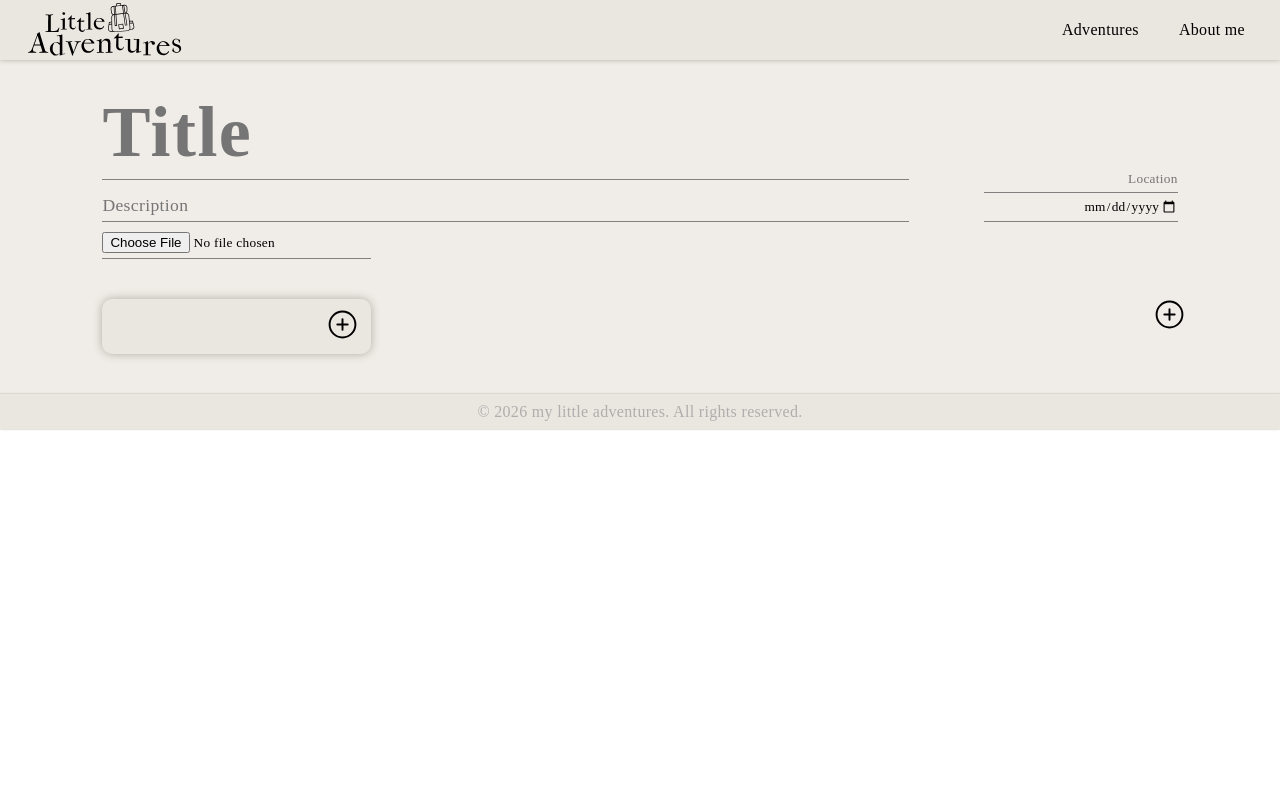
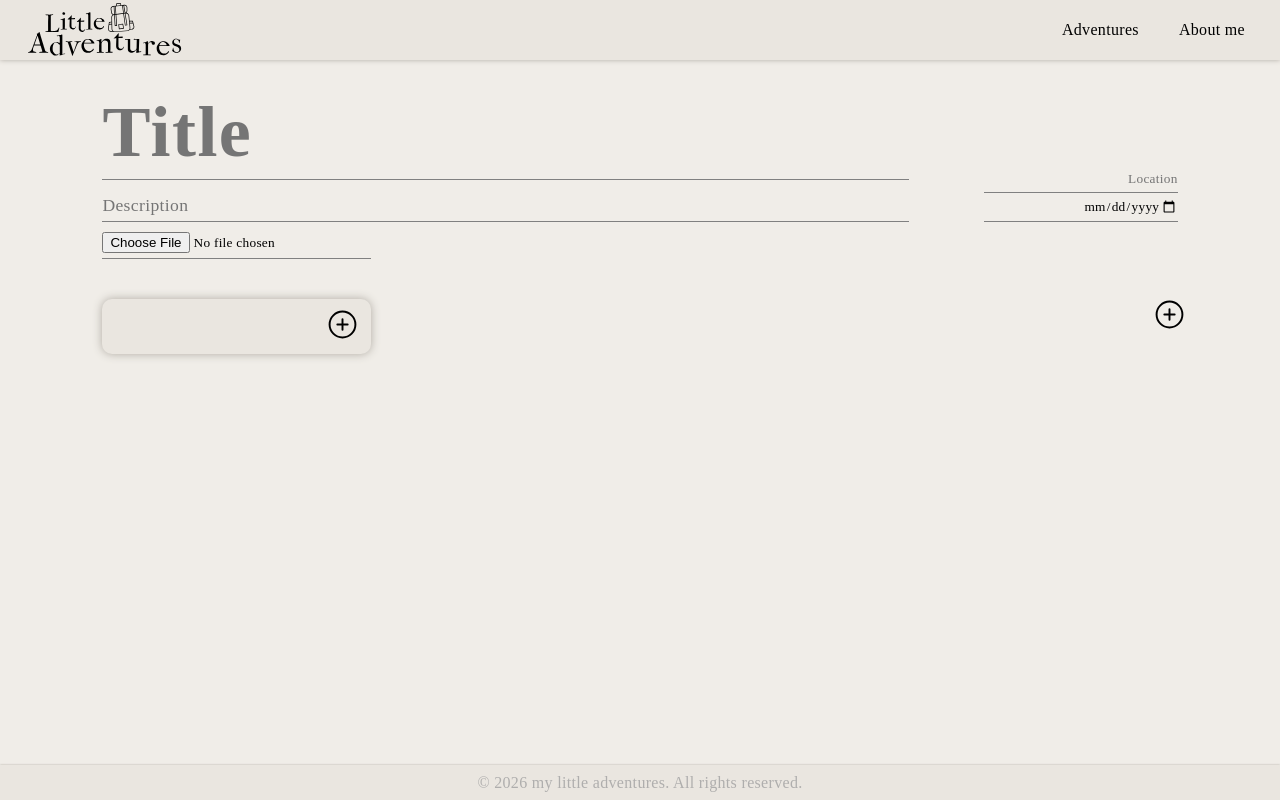
Before and after one commit to ayanomk/blog, a React app: page /admin/create-blog in a window 1280 px wide. Built offline with nearby package versions, Linux system fonts and the light colour scheme; the HTML template or start-up script is replaced by a standard one; a web font is replaced by a local one.

Commit message:
Fix main content height and footer

```diff
--- a/src/App.css
+++ b/src/App.css
@@ -37,6 +37,12 @@
 main {
     width: 100%;
     height: 100%;
+}
+.mainContent {
+    display: flex;
+    flex-direction: column;
+    min-height: 100vh;
+    justify-content: space-between;
 }
 
 /* FONTS */
--- a/src/App.jsx
+++ b/src/App.jsx
@@ -17,6 +17,7 @@
 
       <ScrollToTop />
 
+      <div className="mainContent">
         <Routes>
           <Route path="/" element={<Home />} />
           <Route path="/adventures" element={<Adventure />} />
@@ -25,6 +26,9 @@
         </Routes>
 
         <Footer />
+
+      </div>
+
     </>
   )
 }
--- a/src/pages/CreateBlog.css
+++ b/src/pages/CreateBlog.css
@@ -2,6 +2,7 @@
     scrollbar-gutter: stable;
     padding: calc(60px * 1.1) 8% 20px;
     background-color: #f0ede8;
+    min-height: calc(100vh - 35px);
 }
 
 .createBlog form {
```
Lines whose indentation alone changed are shown as unchanged.
